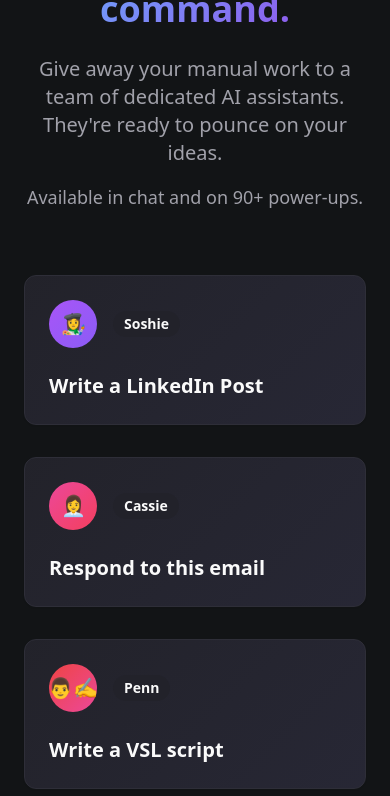
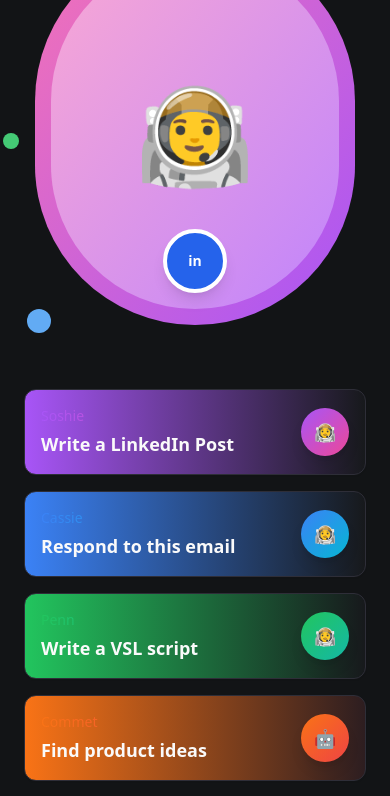
Before and after one commit to Kirthioswal/shopping_animation, a React (Vite) app: page / in a window 390 px wide. Shown: the part 5920-6716 px from the top of the page. Built offline with nearby package versions, Linux system fonts and the light colour scheme.

Commit message:
Add helper cards
Add cards for each helper with their respective tasks.

```diff
--- /dev/null
+++ b/src/components/AITeamSection.tsx
@@ -0,0 +1,127 @@
+import { Card } from "@/components/ui/card";
+import { useEffect } from "react";
+
+interface AIAssistant {
+  name: string;
+  task: string;
+  color: string;
+  avatar: string;
+}
+
+const aiAssistants: AIAssistant[] = [
+  {
+    name: "Soshie",
+    task: "Write a LinkedIn Post",
+    color: "from-purple-500 to-pink-500",
+    avatar: "👩‍🚀"
+  },
+  {
+    name: "Cassie",
+    task: "Respond to this email",
+    color: "from-blue-500 to-cyan-500",
+    avatar: "🧑‍🚀"
+  },
+  {
+    name: "Penn",
+    task: "Write a VSL script",
+    color: "from-green-500 to-teal-500",
+    avatar: "👨‍🚀"
+  },
+  {
+    name: "Commet",
+    task: "Find product ideas",
+    color: "from-orange-500 to-red-500",
+    avatar: "🤖"
+  },
+  {
+    name: "Seomi",
+    task: "Write SEO blog posts",
+    color: "from-green-600 to-lime-500",
+    avatar: "👩‍🚀"
+  }
+];
+
+const AITeamSection = () => {
+  useEffect(() => {
+    const observer = new IntersectionObserver(
+      (entries) => {
+        entries.forEach((entry) => {
+          if (entry.isIntersecting) {
+            entry.target.classList.add('visible');
+          }
+        });
+      },
+      {
+        threshold: 0.1,
+        rootMargin: '0px 0px -50px 0px'
+      }
+    );
+
+    const elements = document.querySelectorAll('.animate-on-scroll');
+    elements.forEach((el) => observer.observe(el));
+
+    return () => {
+      elements.forEach((el) => observer.unobserve(el));
+    };
+  }, []);
+
+  return (
+    <section className="py-20 bg-background">
+      <div className="container mx-auto px-6">
+        <div className="grid lg:grid-cols-2 gap-16 items-center">
+          {/* 3D Astronaut Character */}
+          <div className="opacity-0 translate-y-20 animate-on-scroll">
+            <div className="relative flex justify-center">
+              <div className="relative">
+                {/* Main Astronaut */}
+                <div className="w-80 h-96 bg-gradient-to-br from-pink-400 to-purple-500 rounded-full flex items-center justify-center text-9xl transform hover:scale-105 transition-transform duration-300 relative">
+                  <div className="absolute inset-4 bg-gradient-to-br from-pink-300 to-purple-400 rounded-full flex items-center justify-center">
+                    <div className="text-8xl">👩‍🚀</div>
+                  </div>
+                  {/* LinkedIn Badge */}
+                  <div className="absolute bottom-8 left-1/2 transform -translate-x-1/2 w-16 h-16 bg-blue-600 rounded-full flex items-center justify-center border-4 border-white shadow-lg">
+                    <span className="text-white font-bold text-sm">in</span>
+                  </div>
+                </div>
+
+                {/* Floating Elements */}
+                <div className="absolute -top-4 -right-4 w-8 h-8 bg-accent rounded-full animate-pulse" />
+                <div className="absolute -bottom-2 -left-2 w-6 h-6 bg-primary rounded-full animate-pulse delay-1000" />
+                <div className="absolute top-1/2 -left-8 w-4 h-4 bg-green-400 rounded-full animate-pulse delay-500" />
+              </div>
+            </div>
+          </div>
+
+          {/* AI Assistant Cards */}
+          <div className="space-y-4">
+            {aiAssistants.map((assistant, index) => (
+              <div
+                key={assistant.name}
+                className={`opacity-0 translate-y-20 animate-on-scroll`}
+                style={{ animationDelay: `${index * 0.1}s` }}
+              >
+                <Card className={`bg-gradient-to-r ${assistant.color}/10 border border-current/20 p-4 hover:scale-105 transition-all duration-300 cursor-pointer group`}>
+                  <div className="flex items-center justify-between">
+                    <div>
+                      <div className={`text-sm font-medium bg-gradient-to-r ${assistant.color} bg-clip-text text-transparent mb-1`}>
+                        {assistant.name}
+                      </div>
+                      <div className="text-lg font-semibold text-foreground group-hover:text-white transition-colors">
+                        {assistant.task}
+                      </div>
+                    </div>
+                    <div className={`w-12 h-12 rounded-full bg-gradient-to-br ${assistant.color} flex items-center justify-center text-lg shadow-lg group-hover:scale-110 transition-transform`}>
+                      {assistant.avatar}
+                    </div>
+                  </div>
+                </Card>
+              </div>
+            ))}
+          </div>
+        </div>
+      </div>
+    </section>
+  );
+};
+
+export default AITeamSection;
--- a/src/pages/Index.tsx
+++ b/src/pages/Index.tsx
@@ -3,6 +3,7 @@ import HeroSection from "@/components/HeroSection";
 import PlaySection from "@/components/PlaySection";
 import TeamSection from "@/components/TeamSection";
 import ProcessSection from "@/components/ProcessSection";
+import AITeamSection from "@/components/AITeamSection";
 import CommandSection from "@/components/CommandSection";
 
 const Index = () => {
@@ -13,6 +14,7 @@ const Index = () => {
       <PlaySection />
       <TeamSection />
       <ProcessSection />
+      <AITeamSection />
       <CommandSection />
     </div>
   );
```
